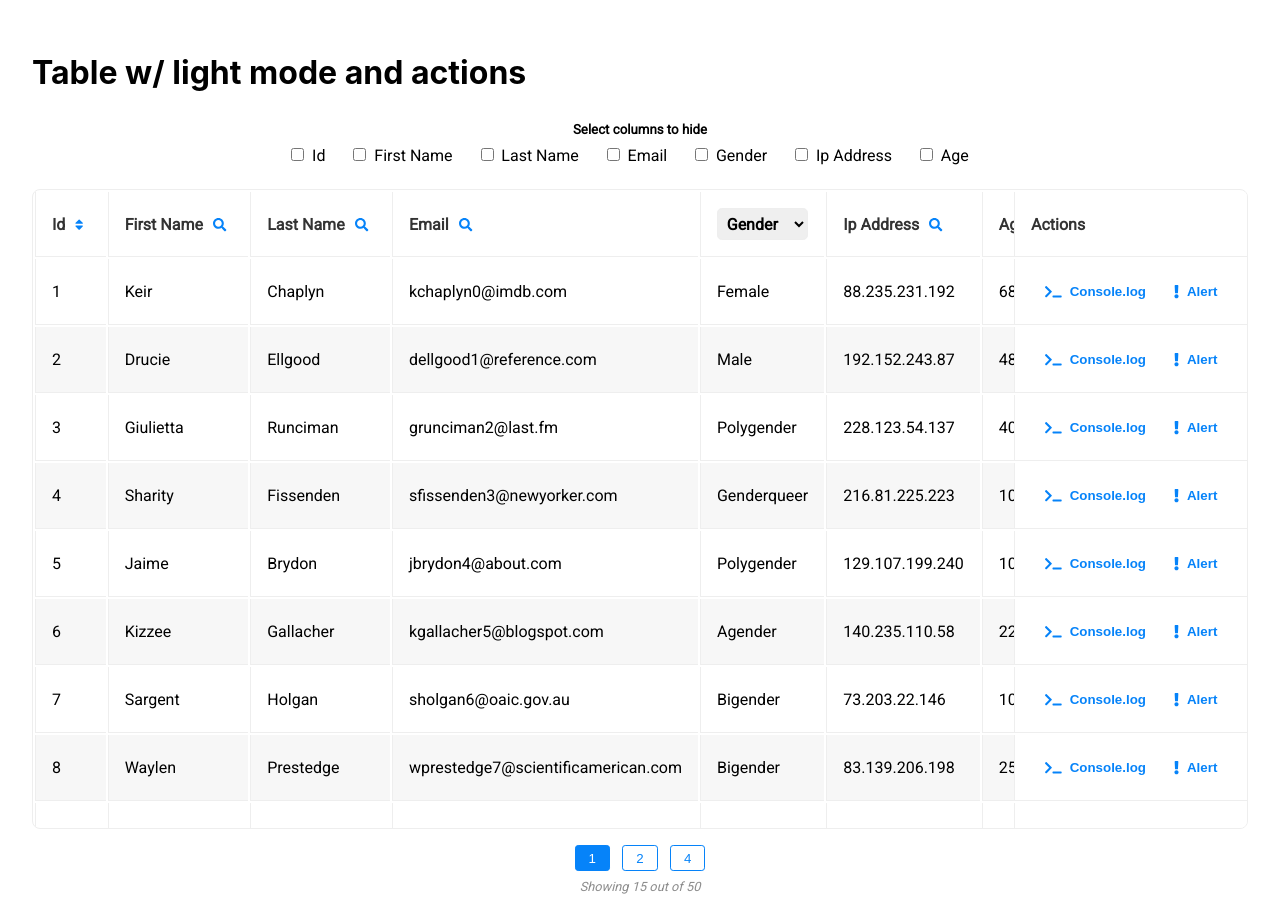
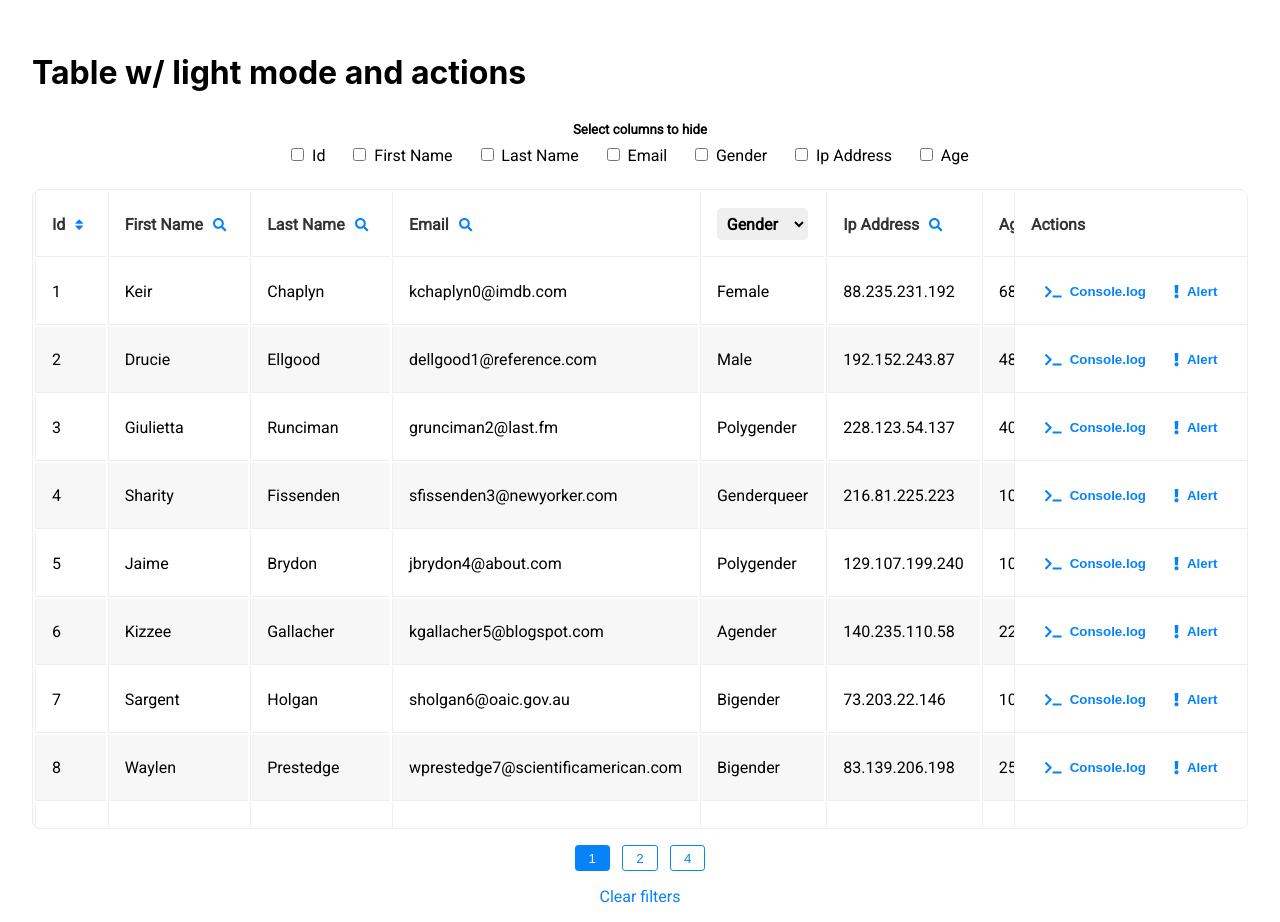
Before and after one commit to Alellujah/hajpa-task, a React (Create React App) app in the folder hajpa/: page / in a window 1280 px wide. Shown: the top 922 px of the page. Built offline with nearby package versions, Linux system fonts and the light colour scheme.

Commit message:
need to fix issue with checkboxes and display clear filters only when there are filters

```diff
--- a/hajpa/src/components/Table/Table.tsx
+++ b/hajpa/src/components/Table/Table.tsx
@@ -38,10 +38,25 @@ export interface TableProps<T> {
    * Row actions
    */
   tableActions: TableAction<T>[];
+  /**
+   * Columns that should be filtered by all their values
+   */
   sortByEnum?: SortByEnum;
+  /**
+   * Custom CSS
+   */
   style?: CSSProperties;
+  /**
+   * Custom class
+   */
   className?: string;
+  /**
+   * Callback on sorting
+   */
   onSort: (key: string) => void;
+  /**
+   * Callback on typing to search
+   */
   onSearch: (filteredData: Array<T>) => void;
 }
 
@@ -322,13 +337,21 @@ export const Table: <T>(
             actualPage={PageNumber}
             showRecordsFrom={setShowRecordsFrom}
           />
+          <div style={{ marginTop: "1rem", marginBottom: ".5rem" }}>
+            <span
+              className="clear-filters"
+              onClick={() => onSearch(OriginalData)}
+            >
+              Clear filters
+            </span>
+          </div>
           <div className="total-results">
             Showing{" "}
             {
               data.slice(ShowRecordsFrom, ShowRecordsFrom + resultsPerPage)
                 .length
             }{" "}
-            out of {OriginalData.length}
+            out of {data.length}
           </div>
         </div>
       ) : (
--- a/hajpa/src/components/TableFilter/TableFilter.tsx
+++ b/hajpa/src/components/TableFilter/TableFilter.tsx
@@ -18,6 +18,7 @@ export const TableFilter: React.FC<TableFilterProps> = ({
       <input
         type="checkbox"
         name={h}
+        // fixed checked
         onChange={() => {
           setNewFilters(
             ActiveFilters.includes(h)
```
